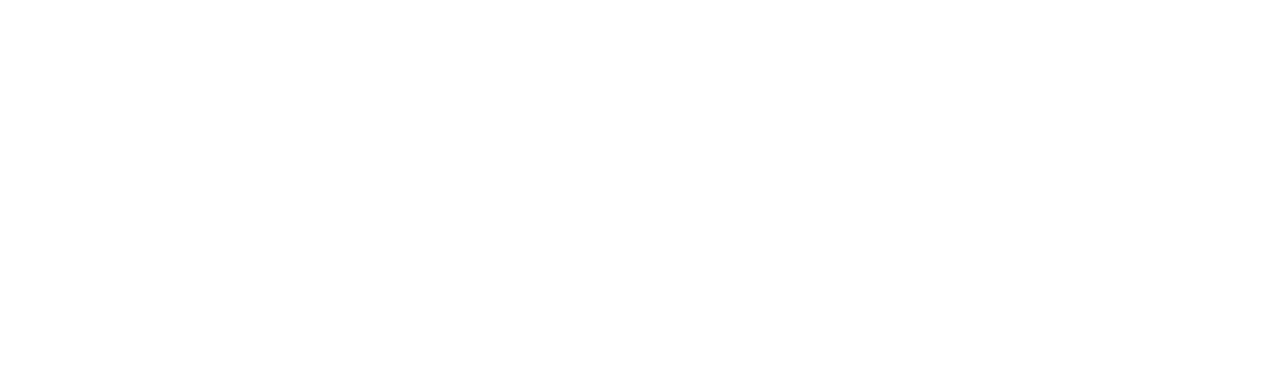
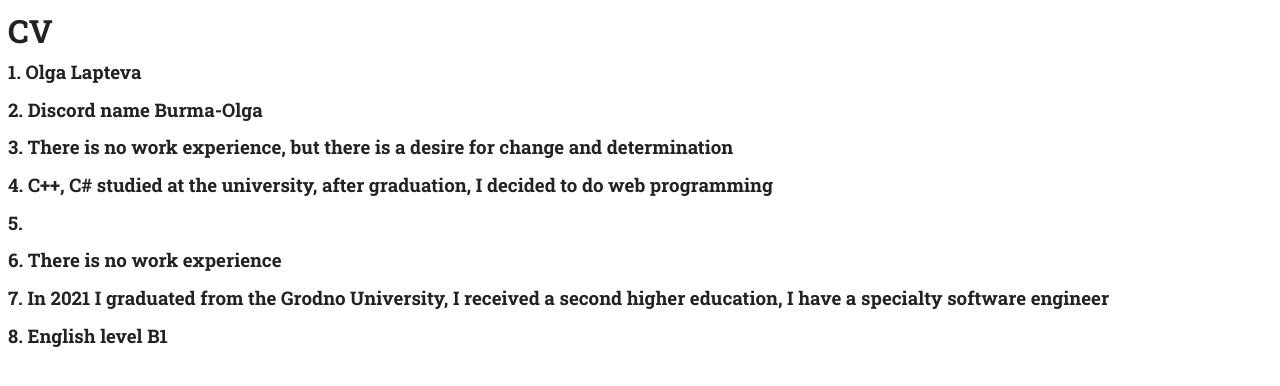
Before and after one commit to Burma-Olga/rsschool-cv, a plain HTML site: page index.html in a window 1280 px wide. Drawn offline with nearby package versions, Linux system fonts and the light colour scheme; files that its build step writes are made by us from their sources.

Commit message:
Revert "HTML, CSS & Git Basics"

```diff
--- a/index.html
+++ b/index.html
@@ -1,8 +1,29 @@
 <!DOCTYPE html>
-<html>
+<html lang="en">
 <head>
-    <title></title>
+    <title> CV </title>
+    <meta charset="UTF-8">
+    <meta name="viewport" content="width=device-width, initial-scale=1.0"><!--ширина макета равна ширине девайса-->
+    <meta http-equiv="X-UA-Compatible" content="ie=edge">
+    <link rel="preconnect" href="https://fonts.googleapis.com">
+    <link rel="preconnect" href="https://fonts.gstatic.com" crossorigin>
+    <link href="https://fonts.googleapis.com/css2?family=Roboto+Slab:wght@400;700&family=Roboto:wght@400;500&display=swap"
+    rel="stylesheet">
+    <link rel="stylesheet" href="css/reset.css">
+    <link rel="stylesheet" href="css/slick.css">
+    <link rel="stylesheet" href="css/jquery.fancybox.css">
+    <link rel="stylesheet" href="css/style.css">
 </head>
 <body>
+<h1>CV</h1>
+<h3>1. Olga Lapteva</h3>
+<h3>2. Discord name Burma-Olga</h3>
+<h3>3. There is no work experience, but there is a desire for change and determination</h3>
+<h3>4. C++, C# studied at the university, after graduation, I decided to do web programming</h3>
+<h3>5.</h3>
+<h3>6. There is no work experience</h3>
+<h3>7. In 2021 I graduated from the Grodno University, I received a second higher education,
+    I have a specialty software engineer</h3>
+<h3>8. English level B1</h3>
 </body>
 </html>
```
